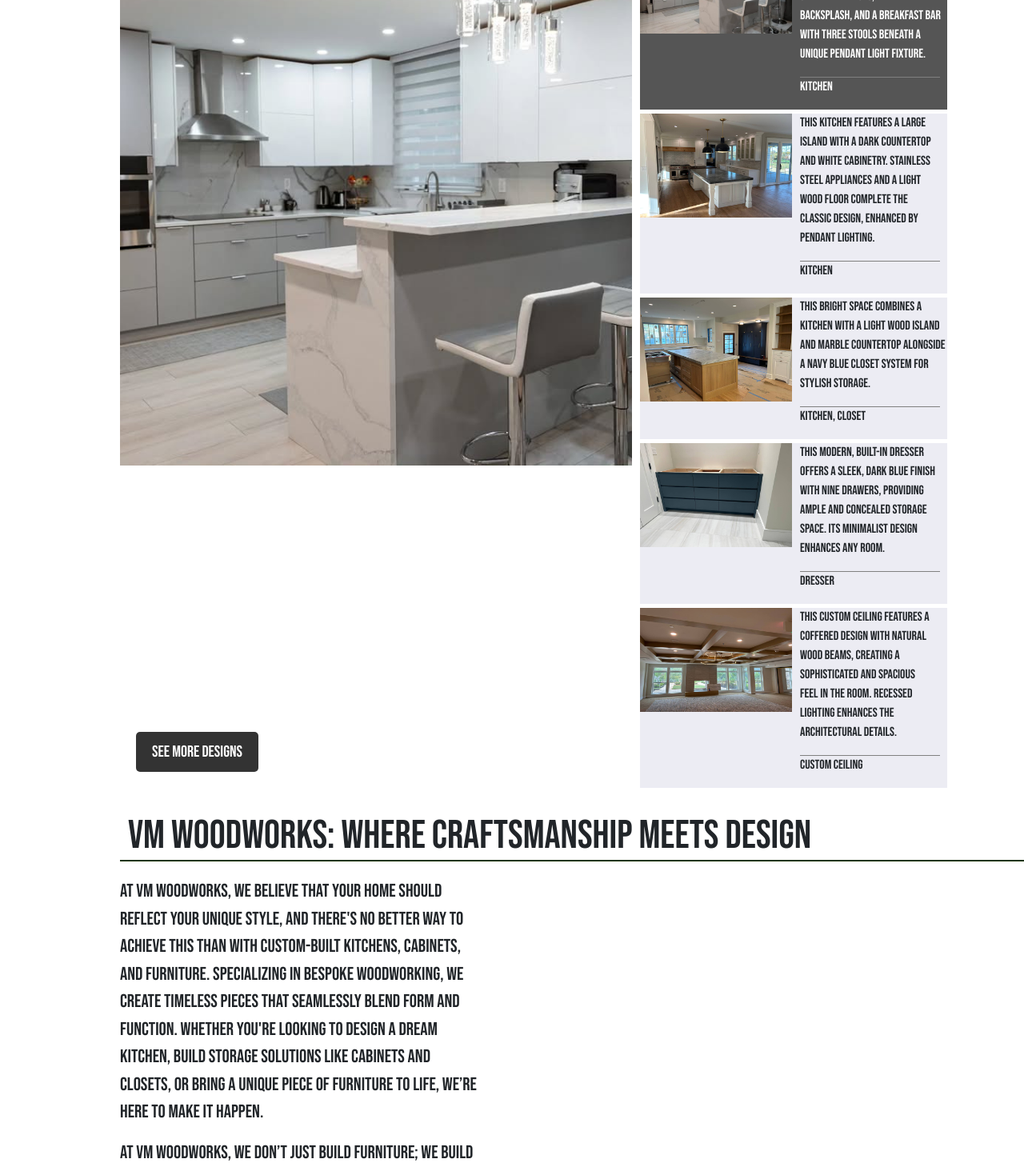
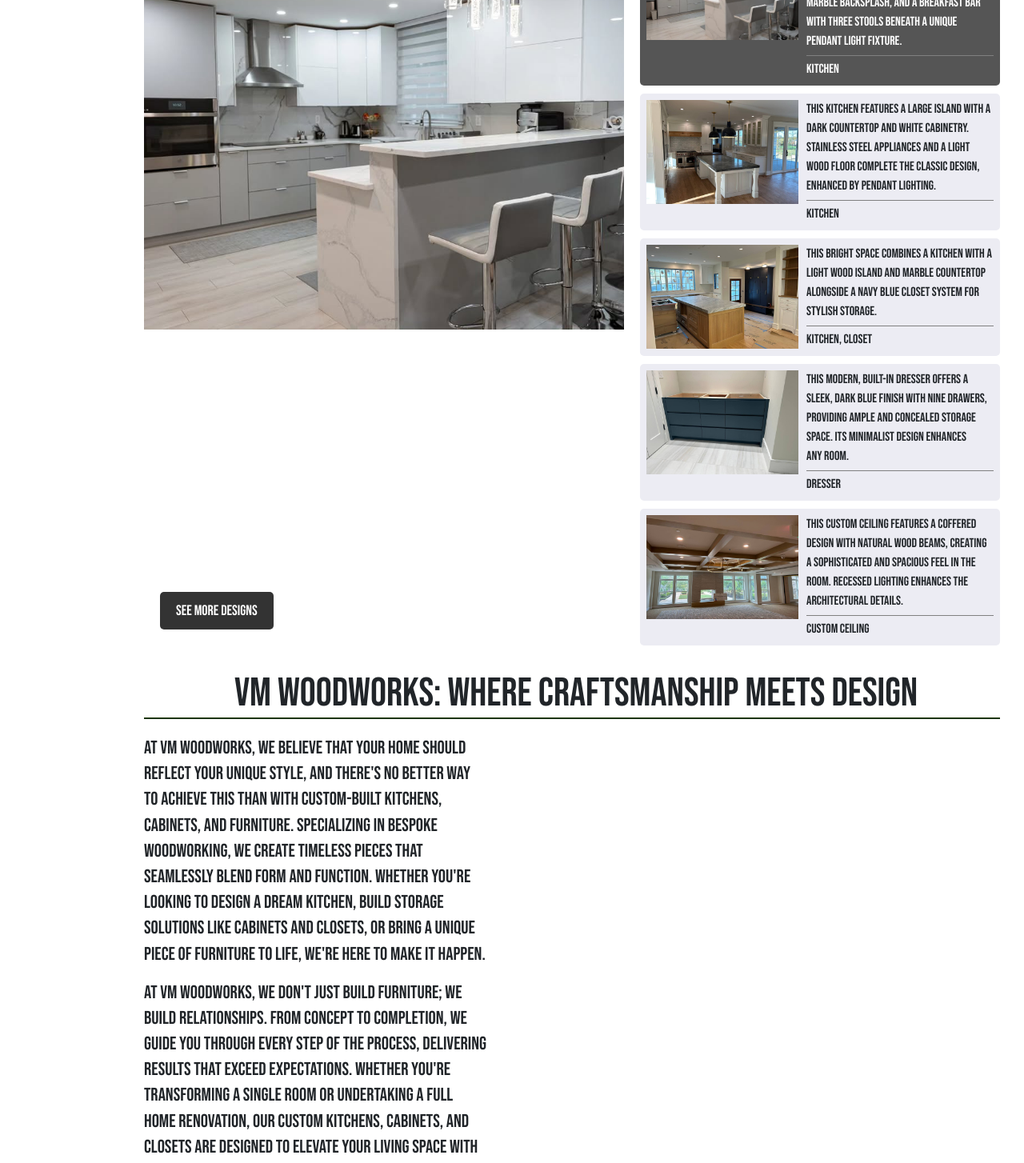
Before and after one commit to vmwoodworks/vmWoodworks, a React (Vite) app in the folder client/: page / in a window 1280 px wide. Shown: the part 360-1814 px from the top of the page at 80% size. Built offline with nearby package versions, Linux system fonts and the light colour scheme; a web font is replaced by a local one.

Commit message:
made homepage responsive for mobile version

```diff
--- a/client/src/css/homepage.css
+++ b/client/src/css/homepage.css
@@ -1,88 +1,40 @@
-/* TODO: ANIMATIONS */
-
-
 :root {
-  --pine-tree : #1d3503;
+  --pine-tree: #1d3503;
   --santas-gray: #9d9ea3;
   --athens-gray: #ececf3;
 }
 
 .homepage {
-  margin-left: 150px;
+  margin-left: 0;
+  padding: 0 20px;
+  max-width: 100%;
+}
+
+.heading {
+  text-align: center;
+  margin: 30px 0;
+  font-family: "Bebas Neue", sans-serif;
+  font-size: 32px;
 }
 
 .hero-section {
   display: grid;
-  grid-template-columns: 4fr 3fr;
-  gap: 10px;
-}
-
-.hero-main-img img {
-  height: 670px;
-  width: 100%;
-  object-fit: cover;
-}
-
-.img-carousel {
-  display: grid;
-  grid-template-columns: repeat(1, 1fr);
-  gap: 5px;
-}
-
-.img-carousel img {
-  min-width: 190px;
-  max-width: 191px;
-  height: 130px;
-}
-
-.img-carousel-div {
-  width: 80%;
-  display: flex;
-  flex-direction: row;
-  gap: 10px;
-  background-color: var(--athens-gray);
-  transition: background-color 0.5s ease-in-out;
-  cursor: pointer;
-}
-
-.img-carousel-div:hover {
-  background-color: var(--santas-gray);
-}
-
-.img-carousel-div .img-desc {
-  display: flex;
-  flex-direction: column;
-  justify-content: space-between;
-}
-
-.img-carousel-div .img-desc .category {
-  width: 95%;
-  border-top: 1px solid gray;
-}
-
-.img-desc p {
-  font-family: "Bebas Neue", sans-serif;
-  font-weight:400;
-  font-style: normal;
-  font-size: 16px;
-}
-
-.about-section {
-  margin-top: 30px;
-  margin-bottom: 50px;
-}
-
-.about-section p {
-  width: 40%;
-  font-family: "Bebas Neue", sans-serif;
-  font-weight:400;
-  font-style: normal;
-  font-size: 23px;
+  grid-template-columns: 1fr;
+  gap: 20px;
 }
 
 .hero-main-img {
   position: relative;
+  width: 100%;
 }
+
+.hero-main-img img {
+  width: 100%;
+  height: auto;
+  max-height: 500px;
+  object-fit: cover;
+}
+
 .see-more-button {
   position: absolute;
   bottom: 20px;
@@ -94,14 +46,79 @@
   border-radius: 5px;
   cursor: pointer;
   font-family: "Bebas Neue", sans-serif;
-  font-weight:400;
+  font-weight: 400;
   font-style: normal;
-  font-size: 20px;
+  font-size: 18px;
   transition: background-color 0.5s ease;
 }
 
 .see-more-button:hover {
   background-color: #444;
+}
+
+.img-carousel {
+  display: flex;
+  flex-direction: column;
+  gap: 10px;
+  width: 100%;
+}
+
+.img-carousel-div {
+  width: 100%;
+  display: flex;
+  flex-direction: row;
+  gap: 10px;
+  background-color: var(--athens-gray);
+  transition: background-color 0.5s ease-in-out;
+  cursor: pointer;
+  padding: 8px;
+  border-radius: 5px;
+}
+
+.img-carousel-div:hover {
+  background-color: var(--santas-gray);
+}
+
+.img-carousel img {
+  width: 80px;
+  height: 80px;
+  object-fit: cover;
+}
+
+.img-carousel-div .img-desc {
+  display: flex;
+  flex-direction: column;
+  justify-content: space-between;
+  flex: 1;
+}
+
+.img-carousel-div .img-desc .category {
+  width: 100%;
+  border-top: 1px solid gray;
+  padding-top: 5px;
+  margin-top: 5px;
+}
+
+.img-desc p {
+  font-family: "Bebas Neue", sans-serif;
+  font-weight: 400;
+  font-style: normal;
+  font-size: 14px;
+  margin: 0;
+}
+
+.about-section {
+  margin-top: 30px;
+  margin-bottom: 30px;
+}
+
+.about-section p {
+  width: 100%;
+  font-family: "Bebas Neue", sans-serif;
+  font-weight: 400;
+  font-style: normal;
+  font-size: 18px;
+  line-height: 1.4;
 }
 
 .img-carousel-div.active {
@@ -111,3 +128,84 @@
 .img-carousel-div.active .img-desc p {
   color: white;
 }
+
+/* Media Queries for responsiveness */
+@media (min-width: 768px) {
+  .homepage {
+    margin-left: 50px;
+    padding: 0 30px;
+  }
+
+  .hero-section {
+    grid-template-columns: 1fr 1fr;
+  }
+
+  .img-carousel img {
+    width: 100px;
+    height: 100px;
+  }
+
+  .img-desc p {
+    font-size: 15px;
+  }
+}
+
+@media (min-width: 992px) {
+  .homepage {
+    margin-left: 100px;
+  }
+
+  .hero-section {
+    grid-template-columns: 4fr 3fr;
+  }
+
+  .hero-main-img img {
+    height: 600px;
+  }
+
+  .img-carousel img {
+    min-width: 150px;
+    max-width: 150px;
+    height: 110px;
+  }
+
+  .img-desc p {
+    font-size: 16px;
+  }
+
+  .about-section p {
+    width: 60%;
+    font-size: 20px;
+  }
+}
+
+@media (min-width: 1200px) {
+  .homepage {
+    margin-left: 150px;
+  }
+
+  .hero-main-img img {
+    height: 670px;
+  }
+
+  .img-carousel img {
+    min-width: 190px;
+    max-width: 191px;
+    height: 130px;
+  }
+
+  .about-section p {
+    width: 40%;
+    font-size: 23px;
+  }
+}
+
+/* Optional: Animation for image transitions */
+@keyframes fadeIn {
+  from { opacity: 0; }
+  to { opacity: 1; }
+}
+
+.main-image {
+  animation: fadeIn 0.5s ease-in;
+}
--- a/client/src/pages/Home.jsx
+++ b/client/src/pages/Home.jsx
@@ -9,27 +9,32 @@ export default function Home() {
   const images = [
     {
       src: "/assets/images/featured1.jpg",
-      description: "A modern kitchen, designed by your company, features sleek, two-tone cabinets, stainless steel appliances, a marble backsplash, and a breakfast bar with three stools beneath a unique pendant light fixture.",
+      description:
+        "A modern kitchen, designed by your company, features sleek, two-tone cabinets, stainless steel appliances, a marble backsplash, and a breakfast bar with three stools beneath a unique pendant light fixture.",
       category: "Kitchen",
     },
     {
       src: "/assets/images/featured2.jpg",
-      description: "This kitchen features a large island with a dark countertop and white cabinetry. Stainless steel appliances and a light wood floor complete the classic design, enhanced by pendant lighting.",
+      description:
+        "This kitchen features a large island with a dark countertop and white cabinetry. Stainless steel appliances and a light wood floor complete the classic design, enhanced by pendant lighting.",
       category: "Kitchen",
     },
     {
       src: "/assets/images/featured3.jpg",
-      description: " This bright space combines a kitchen with a light wood island and marble countertop alongside a navy blue closet system for stylish storage.",
+      description:
+        " This bright space combines a kitchen with a light wood island and marble countertop alongside a navy blue closet system for stylish storage.",
       category: "Kitchen, Closet",
     },
     {
       src: "/assets/images/featured4.jpg",
-      description: "This modern, built-in dresser offers a sleek, dark blue finish with nine drawers, providing ample and concealed storage space. Its minimalist design enhances any room.",
+      description:
+        "This modern, built-in dresser offers a sleek, dark blue finish with nine drawers, providing ample and concealed storage space. Its minimalist design enhances any room.",
       category: "Dresser",
     },
     {
       src: "/assets/images/featured5.jpg",
-      description: "This custom ceiling features a coffered design with natural wood beams, creating a sophisticated and spacious feel in the room. Recessed lighting enhances the architectural details.",
+      description:
+        "This custom ceiling features a coffered design with natural wood beams, creating a sophisticated and spacious feel in the room. Recessed lighting enhances the architectural details.",
       category: "Custom Ceiling",
     },
   ];
@@ -50,7 +55,9 @@ export default function Home() {
           {images.map((image, index) => (
             <div
               key={index}
-              className={`img-carousel-div ${activeIndex === index ? "active" : ""}`}
+              className={`img-carousel-div ${
+                activeIndex === index ? "active" : ""
+              }`}
               onClick={() => {
                 setMainImage(image.src);
                 setActiveIndex(index);
@@ -69,7 +76,9 @@ export default function Home() {
 
       {/* About Section */}
       <div className="about-section">
-        <h2 className="heading">VM Woodworks: Where Craftsmanship Meets Design</h2>
+        <h2 className="heading">
+          VM Woodworks: Where Craftsmanship Meets Design
+        </h2>
         <p>
           At VM Woodworks, we believe that your home should reflect your unique
           style, and there's no better way to achieve this than with
@@ -77,15 +86,15 @@ export default function Home() {
           bespoke woodworking, we create timeless pieces that seamlessly blend
           form and function. Whether you're looking to design a dream kitchen,
           build storage solutions like cabinets and closets, or bring a unique
-          piece of furniture to life, we’re here to make it happen.
+          piece of furniture to life, we're here to make it happen.
         </p>
         <p>
-          At VM Woodworks, we don’t just build furniture; we build relationships.
-          From concept to completion, we guide you through every step of the
-          process, delivering results that exceed expectations. Whether you’re
-          transforming a single room or undertaking a full home renovation, our
-          custom kitchens, cabinets, and closets are designed to elevate your
-          living space with sophistication and practicality.
+          At VM Woodworks, we don't just build furniture; we build
+          relationships. From concept to completion, we guide you through every
+          step of the process, delivering results that exceed expectations.
+          Whether you're transforming a single room or undertaking a full home
+          renovation, our custom kitchens, cabinets, and closets are designed to
+          elevate your living space with sophistication and practicality.
         </p>
       </div>
     </div>
```
